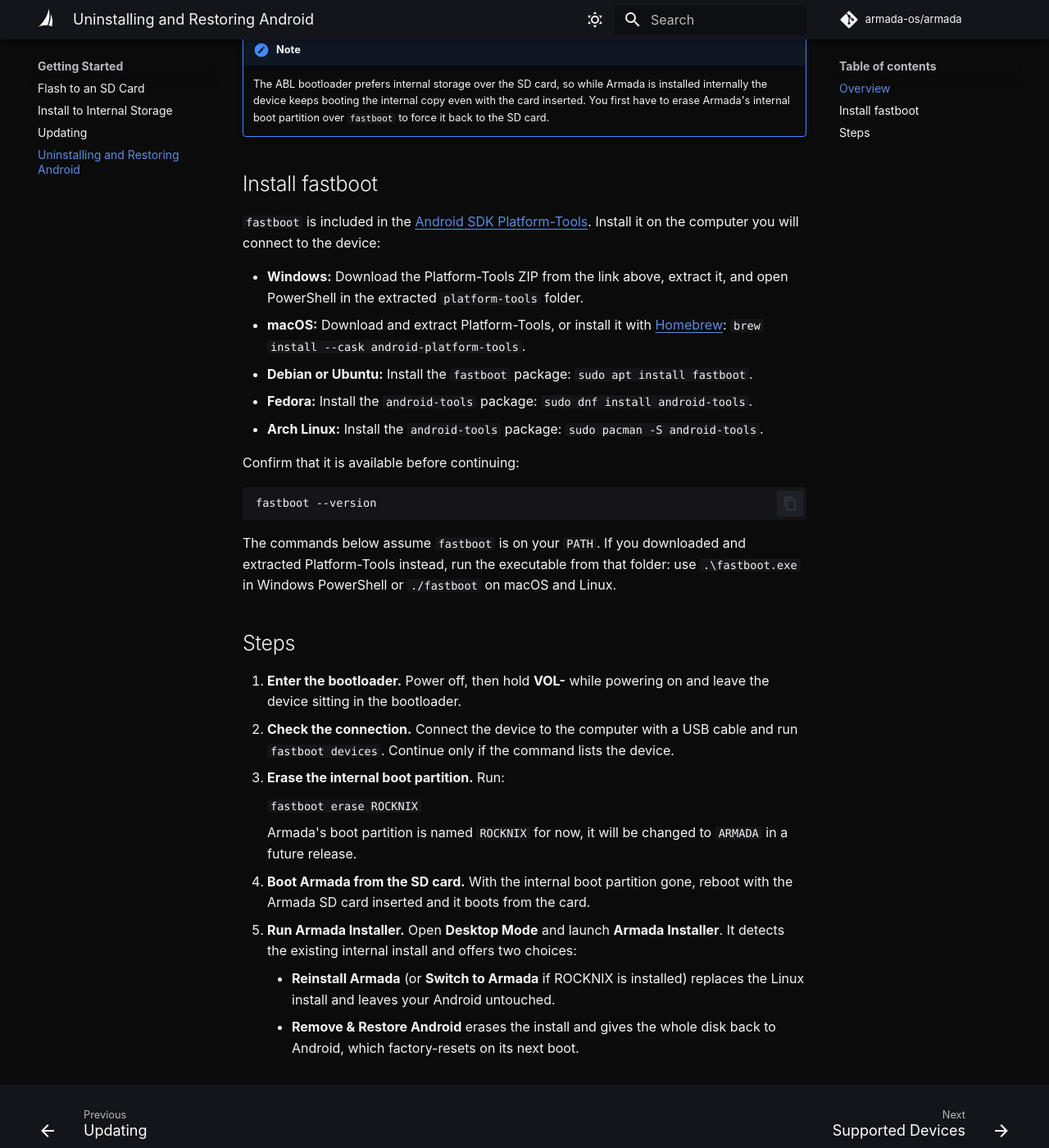
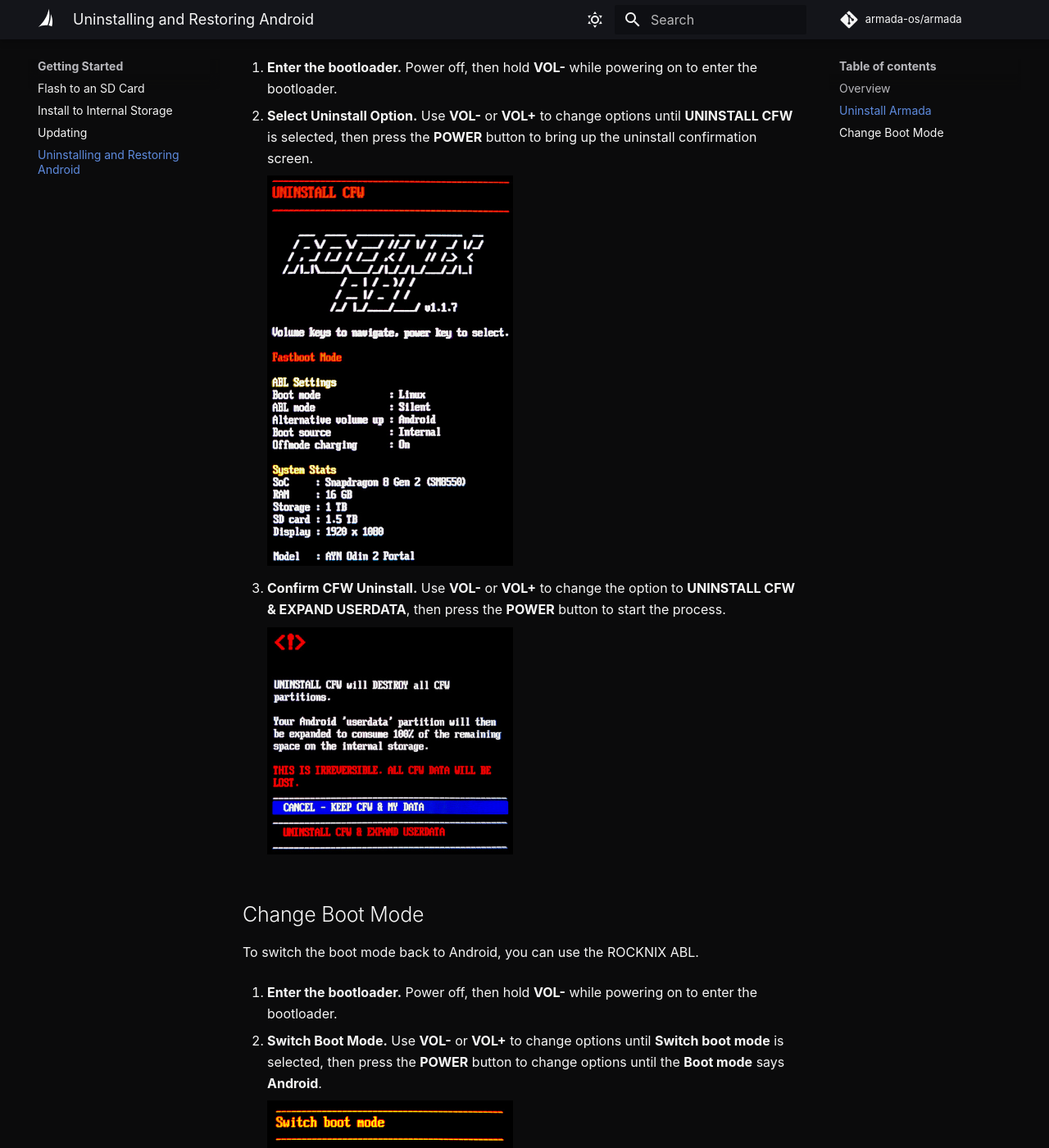
Before and after one commit to armada-os/armadaos.dev, an MkDocs documentation site: the page built from docs/getting-started/uninstalling-and-restoring-android.md, in a window 1280 px wide and 1400 px high, scrolled down 333 px. Shown: the whole window at 82% size. Built offline with MkDocs 1.6.1 and Material for MkDocs 9.7.7, drawn with Linux system fonts in a browser that asks for light colours; comment, search, counter and statistics services are not loaded; some of the changed text lies outside the part shown.

Commit message:
docs(gs): Update uninstall steps for newer ABL versions (#6)

````diff
--- a/docs/getting-started/uninstalling-and-restoring-android.md
+++ b/docs/getting-started/uninstalling-and-restoring-android.md
@@ -1,64 +1,25 @@
 ## Overview
 
-To remove or reinstall an internal install, run **Armada Installer** from the
-**SD card**. You cannot modify the partitions you are currently booted from, so
-neither can be done from the internal install itself.
+To remove or reinstall an internal install, you can use the ROCKNIX ABL.
 
-!!! note
+## Uninstall Armada
 
-    The ABL bootloader prefers internal storage over the SD card,
-    so while Armada is installed internally the device keeps booting the internal
-    copy even with the card inserted. You first have to erase Armada's internal boot
-    partition over `fastboot` to force it back to the SD card.
+1. **Enter the bootloader.** Power off, then hold **VOL-** while powering on to enter the bootloader.
 
-## Install fastboot
+2. **Select Uninstall Option.** Use **VOL-** or **VOL+** to change options until **UNINSTALL CFW** is selected, then press the **POWER** button to bring up the uninstall confirmation screen.
 
-`fastboot` is included in the
-[Android SDK Platform-Tools](https://developer.android.com/tools/releases/platform-tools).
-Install it on the computer you will connect to the device:
+    ![ROCKNIX ABL - Select Uninstall Option](../assets/images/getting-started/abl-select-uninstall.jpg){ width="300" }
 
-- **Windows:** Download the Platform-Tools ZIP from the link above, extract it,
-  and open PowerShell in the extracted `platform-tools` folder.
-- **macOS:** Download and extract Platform-Tools, or install it with
-  [Homebrew](https://formulae.brew.sh/cask/android-platform-tools):
-  `brew install --cask android-platform-tools`.
-- **Debian or Ubuntu:** Install the `fastboot` package:
-  `sudo apt install fastboot`.
-- **Fedora:** Install the `android-tools` package:
-  `sudo dnf install android-tools`.
-- **Arch Linux:** Install the `android-tools` package:
-  `sudo pacman -S android-tools`.
+3. **Confirm CFW Uninstall.** Use **VOL-** or **VOL+** to change the option to **UNINSTALL CFW & EXPAND USERDATA**, then press the **POWER** button to start the process.
 
-Confirm that it is available before continuing:
+    ![ROCKNIX ABL - Confirm Uninstall](../assets/images/getting-started/abl-confirm-uninstall.jpg){ width="300" }
 
-```
-fastboot --version
-```
+## Change Boot Mode
 
-The commands below assume `fastboot` is on your `PATH`. If you downloaded and
-extracted Platform-Tools instead, run the executable from that folder: use
-`.\fastboot.exe` in Windows PowerShell or `./fastboot` on macOS and Linux.
+To switch the boot mode back to Android, you can use the ROCKNIX ABL.
 
-## Steps
+1. **Enter the bootloader.** Power off, then hold **VOL-** while powering on to enter the bootloader.
 
-1. **Enter the bootloader.** Power off, then hold **VOL-** while powering on and
-   leave the device sitting in the bootloader.
-2. **Check the connection.** Connect the device to the computer with a USB cable
-   and run `fastboot devices`. Continue only if the command lists the device.
-3. **Erase the internal boot partition.** Run:
+2. **Switch Boot Mode.** Use **VOL-** or **VOL+** to change options until **Switch boot mode** is selected, then press the **POWER** button to change options until the **Boot mode** says **Android**.
 
-    ```
-    fastboot erase ROCKNIX
-    ```
-
-    Armada's boot partition is named `ROCKNIX` for now, it will be changed to `ARMADA` in a future release.
-
-4. **Boot Armada from the SD card.** With the internal boot partition gone,
-   reboot with the Armada SD card inserted and it boots from the card.
-5. **Run Armada Installer.** Open **Desktop Mode** and launch **Armada
-   Installer**. It detects the existing internal install and offers two choices:
-
-    - **Reinstall Armada** (or **Switch to Armada** if ROCKNIX is installed)
-      replaces the Linux install and leaves your Android untouched.
-    - **Remove & Restore Android** erases the install and gives the whole disk
-      back to Android, which factory-resets on its next boot.
+    ![ROCKNIX ABL - Switch Boot Mode](../assets/images/getting-started/abl-switch-boot-mode.jpg){ width="300" }
````
Also changed, not shown: docs/assets/images/getting-started/abl-confirm-uninstall.jpg (added), docs/assets/images/getting-started/abl-select-uninstall.jpg (added), docs/assets/images/getting-started/abl-switch-boot-mode.jpg (added).
